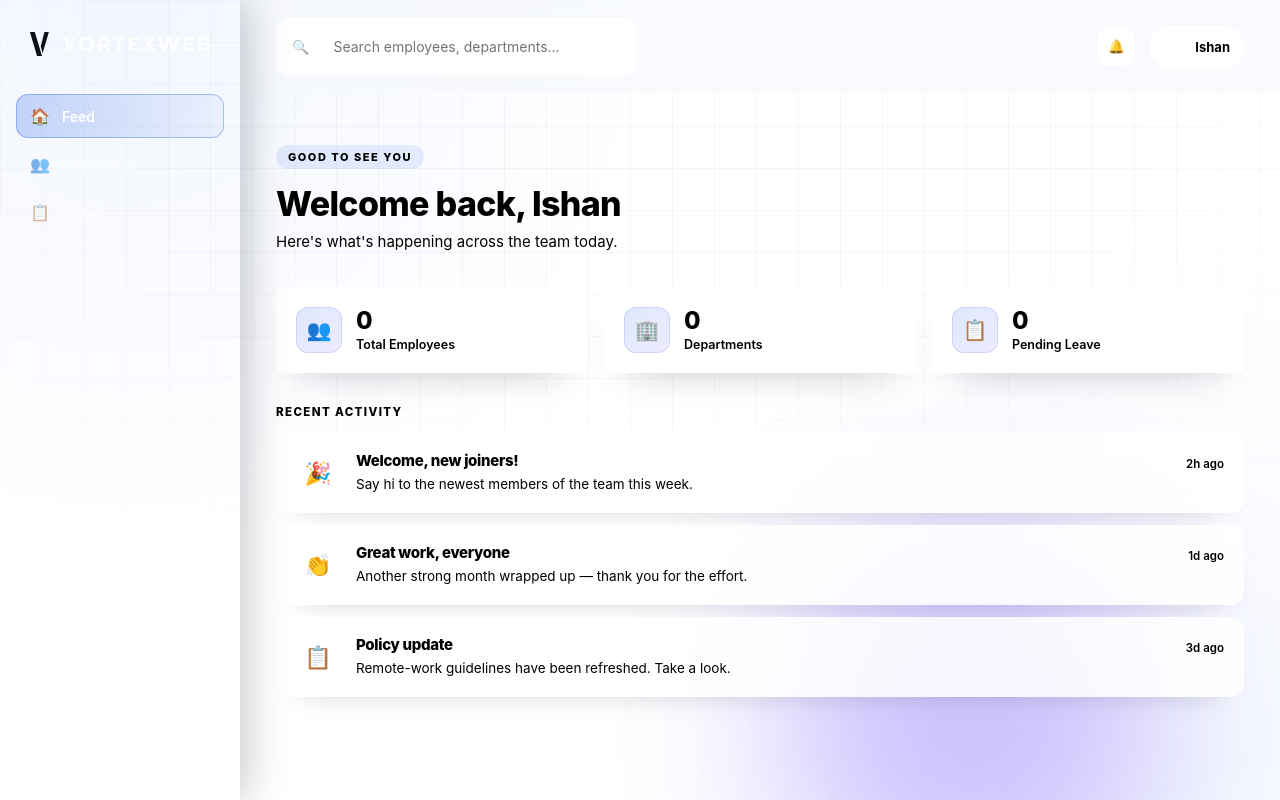
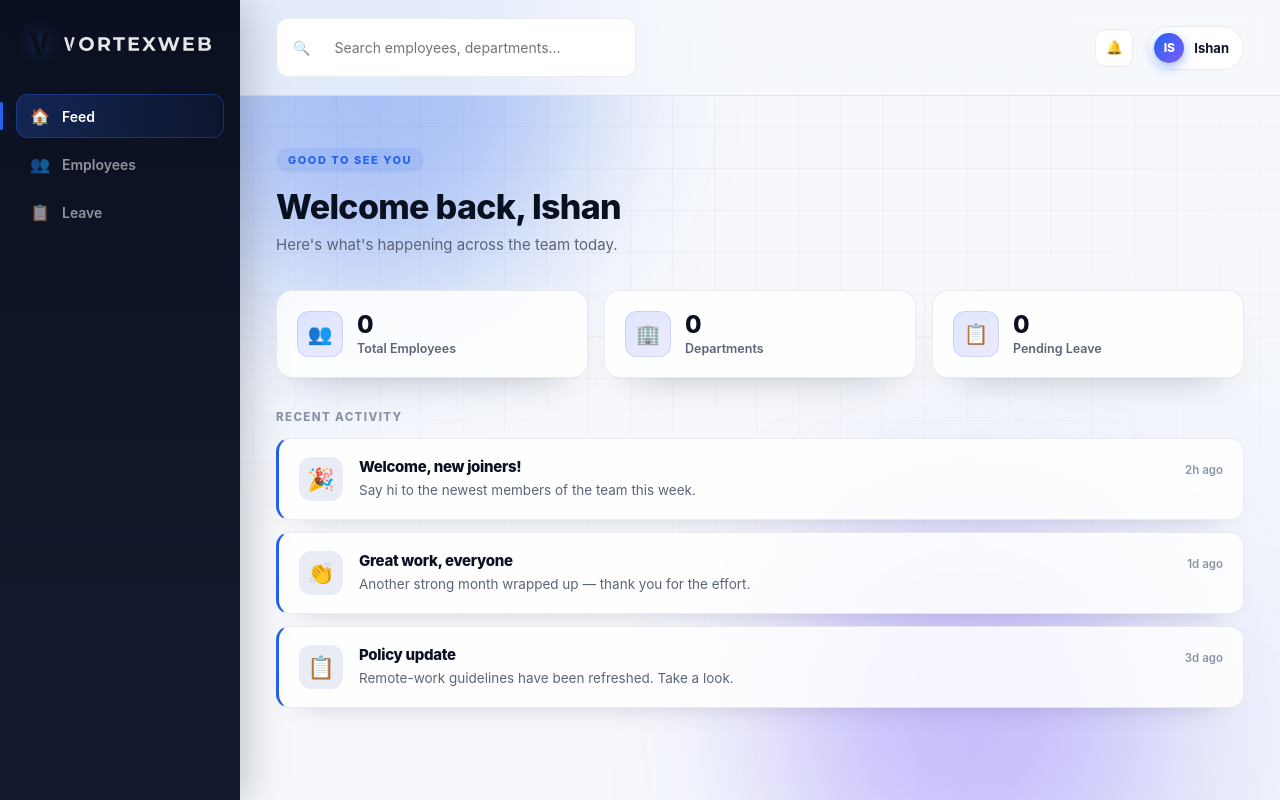
Before and after one commit to Ishan252002/hr-frontend, a React (Vite) app: page / in a window 1280 px wide. Built offline with nearby package versions, Linux system fonts and the light colour scheme; no server answers.

Commit message:
Fix stray character breaking CSS root variables

```diff
--- a/src/App.css
+++ b/src/App.css
@@ -1,4 +1,4 @@
-k/* ============ VortexWeb HR — Premium Tech Theme ============ */
+/* ============ VortexWeb HR — Premium Tech Theme ============ */
 
 :root {
   --navy-deep: #0B1020;
```
